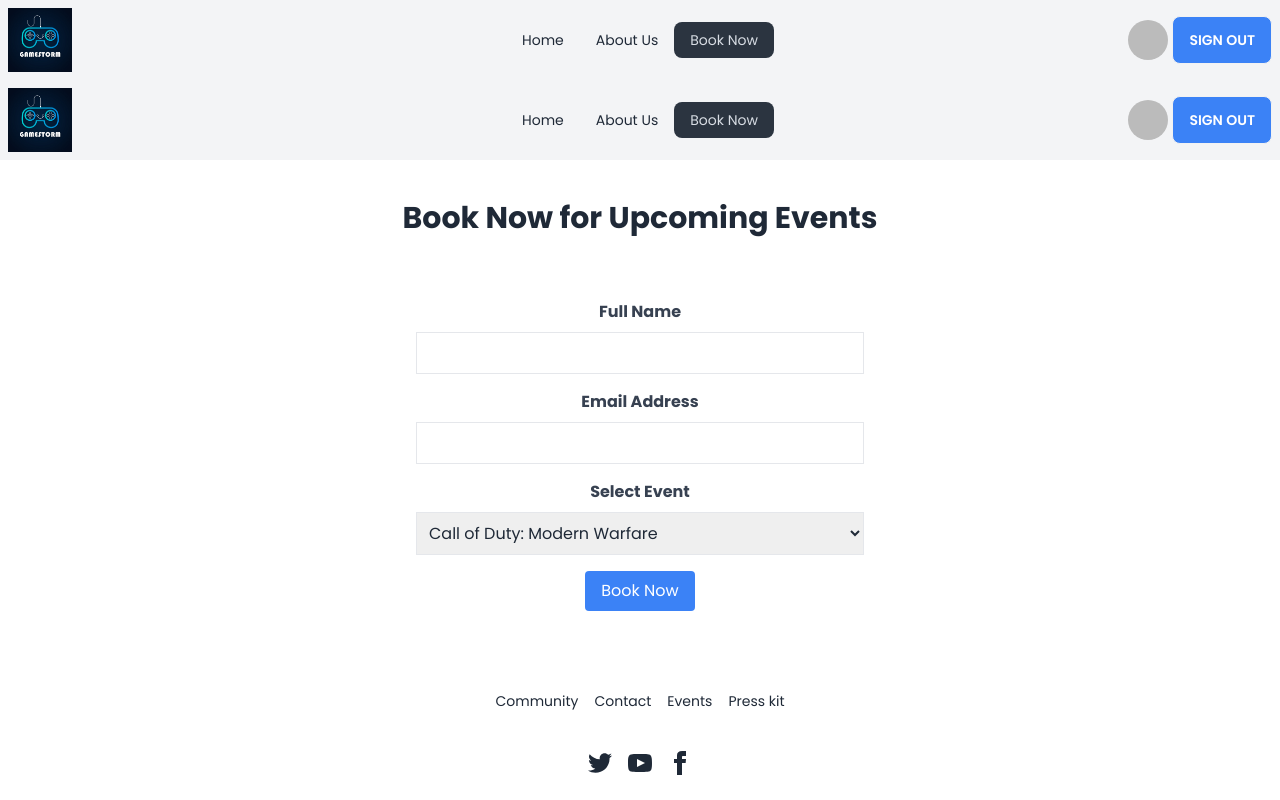
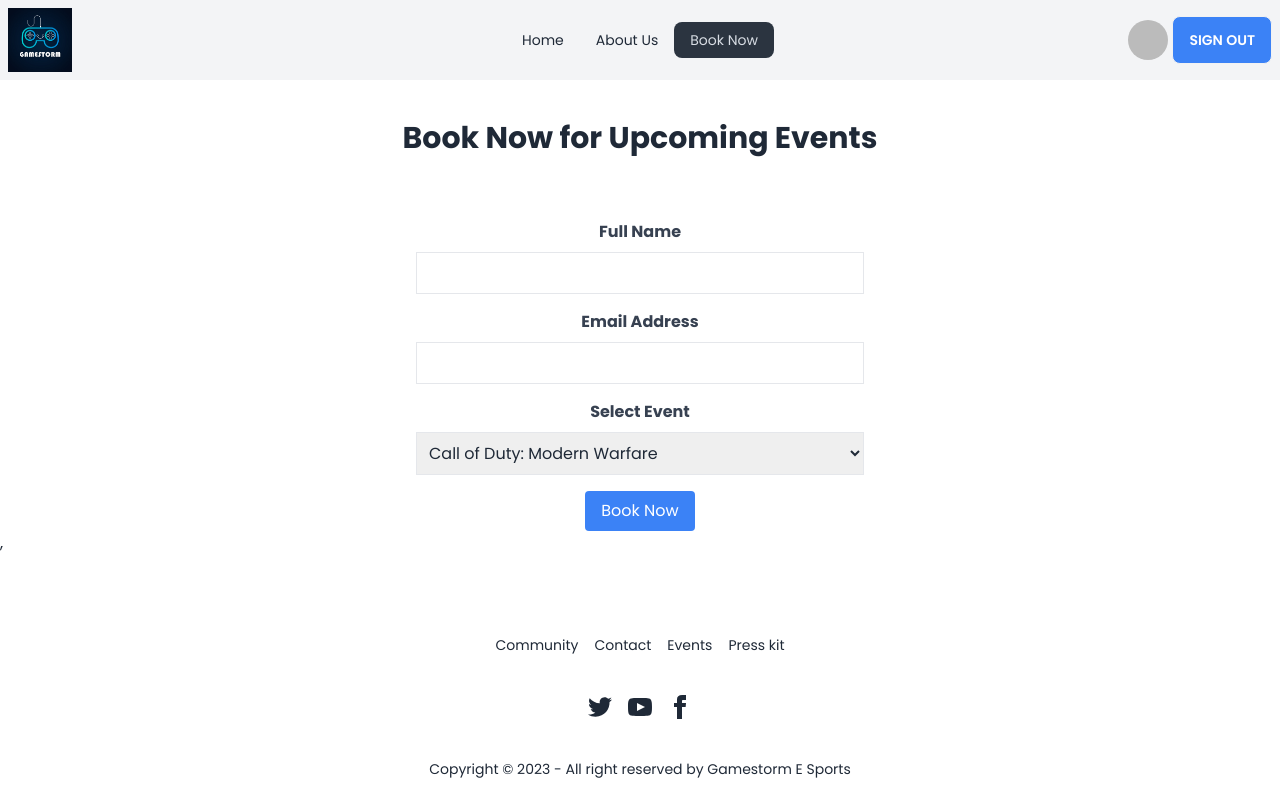
Before and after one commit to Be3tle/gamestorm-react-auth, a React (Vite) app: page /book-now in a window 1280 px wide. Shown: the top 800 px of the page. Built offline with nearby package versions, Linux system fonts and the light colour scheme; no server answers; sample sign-in values are in the browser's storage.

Commit message:
removed header footer compo from book now page

```diff
--- a/src/Page/BookNow/BookNow.jsx
+++ b/src/Page/BookNow/BookNow.jsx
@@ -1,20 +1,13 @@
-import Footer from "../../Components/Footer/Footer";
-import Navbar from "../../Components/Header/Navbar";
-
 const BookNow = () => {
   const handleSubmit = (e) => {
     e.preventDefault();
     // Add logic to handle booking
-    console.log("Booking submitted!");
+    console.log('Booking submitted!');
   };
 
   return (
-    <div>
-      <Navbar></Navbar>
     <div className="container mx-auto mt-10 text-center">
-        <h1 className="text-3xl font-bold mb-16">
-          Book Now for Upcoming Events
-        </h1>
+      <h1 className="text-3xl font-bold mb-16">Book Now for Upcoming Events</h1>
       <form onSubmit={handleSubmit} className="max-w-md mx-auto">
         <div className="mb-4">
           <label
@@ -32,10 +25,7 @@ const BookNow = () => {
           />
         </div>
         <div className="mb-4">
-            <label
-              htmlFor="email"
-              className="block text-gray-700 font-bold mb-2"
-            >
+          <label htmlFor="email" className="block text-gray-700 font-bold mb-2">
             Email Address
           </label>
           <input
@@ -72,8 +62,6 @@ const BookNow = () => {
         </button>
       </form>
     </div>
-      <Footer></Footer>
-    </div>
   );
 };
 
```
Lines whose indentation alone changed are shown as unchanged.
